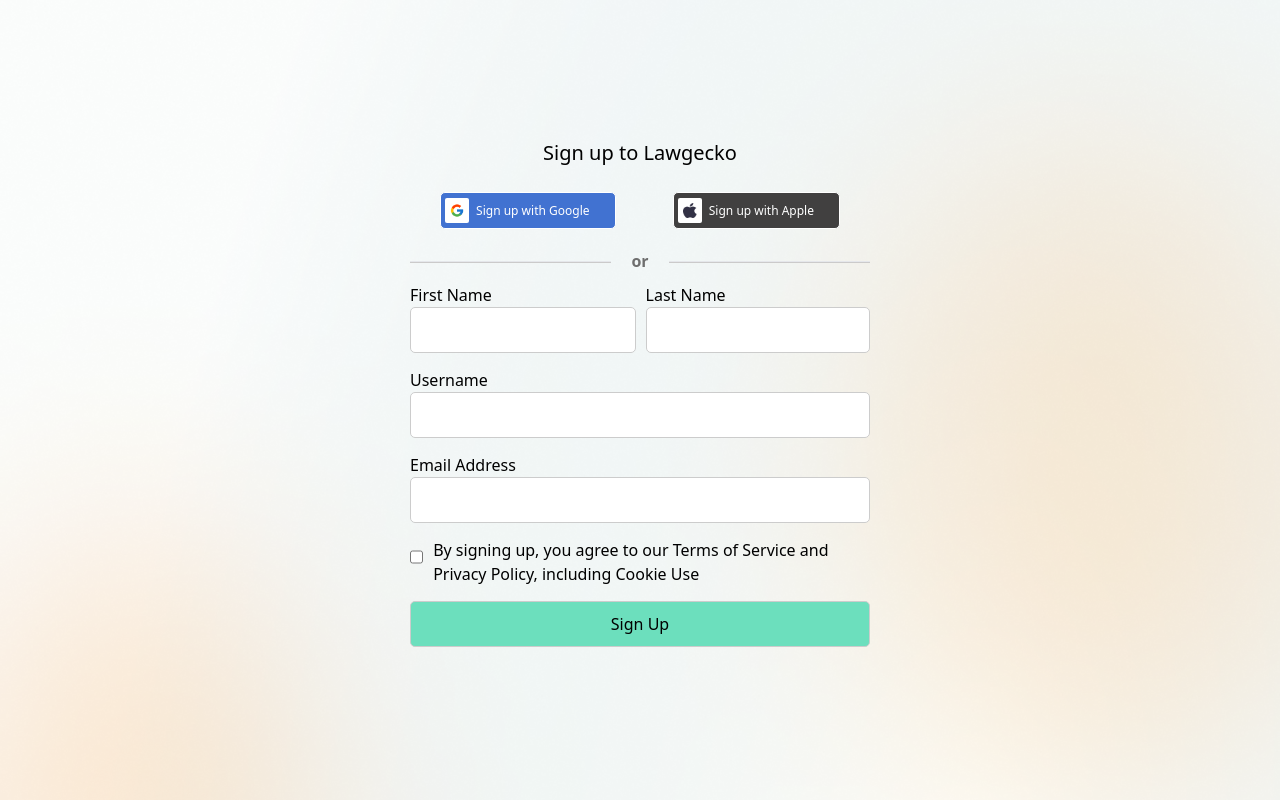
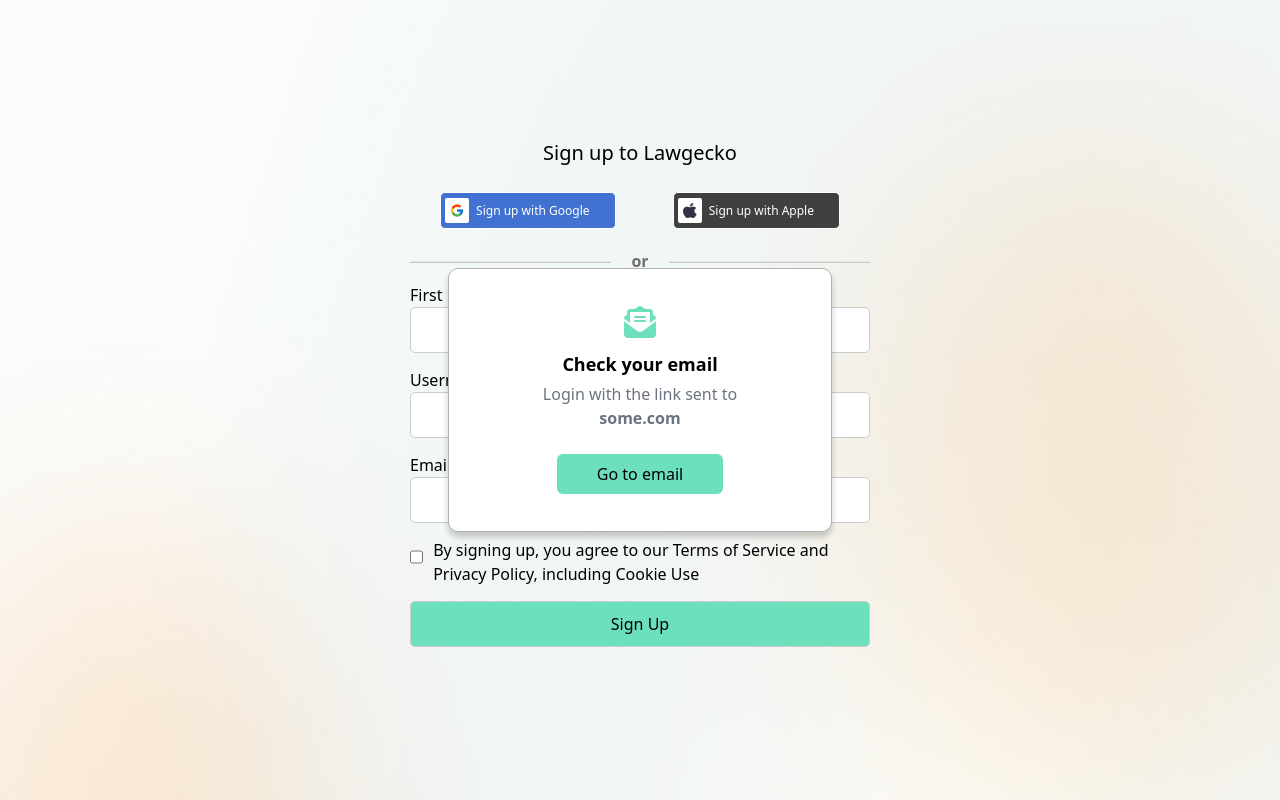
Before and after one commit to lawgeckobyglappy/lawgecko-frontend, a Vue app: page /signup in a window 1280 px wide. Shown: the top 800 px of the page. Built offline with nearby package versions, Linux system fonts and the light colour scheme.

Commit message:
signup popup done

```diff
--- a/src/components/PopUp.vue
+++ b/src/components/PopUp.vue
@@ -1,5 +1,32 @@
 <template>
-
+    <div class="popup">
+        <div class="inner-popup">
+            <slot />
+        </div>
+    </div>
 </template>
 <style scoped>
+.popup {
+    position: fixed;
+    top: 0;
+    bottom: 0;
+    right: 0;
+    left: 0;
+    z-index: 99;
+    background: 0, 0, 0, 0.2;
+    display: flex;
+    align-items: center;
+    justify-content: center;
+}
+
+.inner-popup {
+    background-color: white;
+    min-width: 30vw;
+    min-height: 33vh;
+    padding: 25px;
+    text-align: center;
+    border-radius: 10px;
+    border: 1px solid rgb(178, 178, 178);
+    box-shadow: 0 5px 6px rgba(0, 0, 0, 0.2);
+}
 </style>
--- a/src/views/SignUp.vue
+++ b/src/views/SignUp.vue
@@ -63,12 +63,23 @@
                         <input type="submit" value="Sign Up" class="bg-btn-green cursor-pointer"/>
                     </div>
                 </form>
+                <PopUp v-if="popupTrigger">
+                    <fa-icon :icon="['fas', 'envelope-open-text']" size="2xl" style="color: #6CDFBD;" class="my-3" />
+                    <h2 class="text-lg font-bold mb-1">Check your email</h2>
+                    <p class="text-gray-500">Login with the link sent to <br><span class="font-bold">{{ this.form.emailAddress }} some.com</span></p>
+                    <a href="https://gmail.com"><button class="bg-btn-green cursor-pointer px-10 py-2 mt-6 rounded-md ">Go to email</button></a>
+                </PopUp>
             </div>
         </div>
     </div>
 </template>
 <script>
+import PopUp from '@/components/PopUp.vue'
 export default {
+    components: {
+        PopUp
+    },
+
     data() {
         return {
             form : {
@@ -85,7 +96,8 @@ export default {
             },
             usernameExists: false,
             emailExists: false,
-            emailRegex: /^[^\s@]+@[^\s@]+\.[^\s@]+$/
+            emailRegex: /^[^\s@]+@[^\s@]+\.[^\s@]+$/,
+            popupTrigger: true
         }
     },
 
@@ -93,8 +105,14 @@ export default {
         async submit(){
             this.validateUserData()
             if(this.isAllValidated){
+                // call signup api
                 console.log("Submitted", this.form.emailAddress)
-                this.resetForm()
+
+                this.popupTrigger = true
+                await this.resetForm()
+                setTimeout(() => {
+                    this.popupTrigger = false
+                }, 5000)
             }
         },
 
```
Also changed, not shown: src/assets/images/message-icon.png (added).
